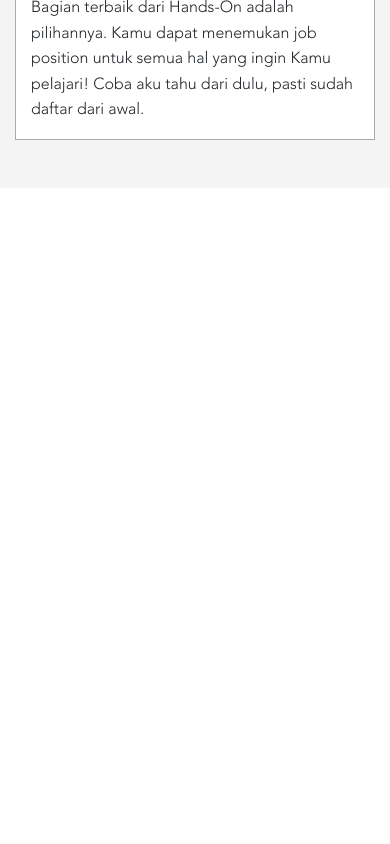
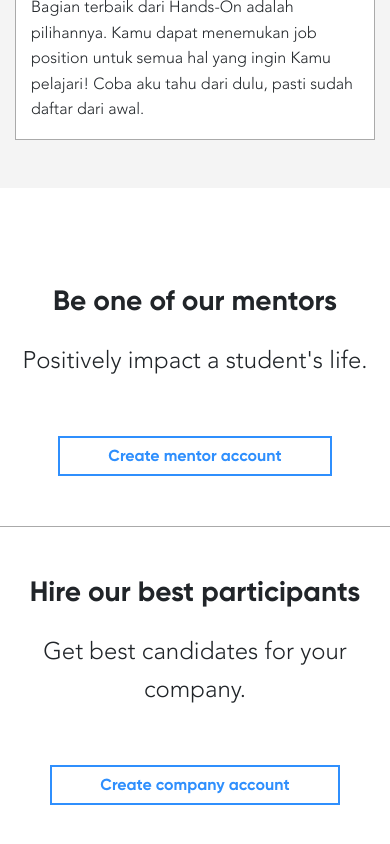
Before and after one commit to salvira3/hands-on, a React (Create React App) app: page / in a window 390 px wide. Shown: the part 4418-5262 px from the top of the page. Before the commit the page ends 4606 px from the top, so only its background shows below. Built offline with nearby package versions, Linux system fonts and the light colour scheme; a web font is replaced by a local one.

Commit message:
register card section

```diff
--- /dev/null
+++ b/src/component/RegisterCard.jsx
@@ -0,0 +1,25 @@
+//props: title, subtitle, url, btn-text
+import React from 'react';
+import '../mystyle.css';
+
+export class RegisterCard extends React.Component {
+  constructor(props) {
+    super(props);
+    this.state = {}
+    this.props = {
+      title: '',
+      subtitle: '',
+      url: '', //ini bentuknya path tp kan nanti?
+      btn_text: '',
+    }
+  }
+  render() {
+    return (
+      <div className="reg-card text-center">
+        <h3 className="bold-title pt-5">{this.props.title}</h3>
+        <h4 className="subtitle-content pt-3">{this.props.subtitle}</h4>
+        <button className="btn btn-home-inverse mt-5 pr-5 pl-5">{this.props.btn_text}</button>
+      </div>
+    )
+  }
+}
--- a/src/mystyle.css
+++ b/src/mystyle.css
@@ -115,6 +115,18 @@
 .btn-home:hover {
   background: #62aafd;
 }
+.btn-home-inverse {
+  background: transparent;
+  border: 2px solid #2F8FFD;
+  border-radius: 0;
+  color: #2F8FFD;
+  font-weight: bold;
+  transition: 0.3s;
+}
+.btn-home-inverse:hover {
+  background: #2F8FFD;
+  color: white;
+}
 .my-button a:hover {
   text-decoration: none;
 }
@@ -184,6 +196,7 @@
 .testimoni-card {
   background: white;
   border: 1px solid #aaa;
+  min-height: 300px;
 }
 .testimoni-card img {
   width: 100%;
@@ -191,3 +204,21 @@
 .person-info p {
   margin-bottom: 5px;
 }
+.first-card {
+  border-right: 1px solid #aaa;
+}
+@media (max-width: 720px) { /* media queries for -md */
+  .first-card {
+    border-right: none;
+    border-bottom: 1px solid #aaa;
+    padding-bottom: 50px;
+  }
+  .testimoni-card {
+    min-height: auto;
+  }
+}
+@media (max-width: 960px) and (min-width: 767px) { /* media queries for -md */
+  .testimoni-card {
+    min-height: 450px;
+  }
+}
--- a/src/screens/Home.jsx
+++ b/src/screens/Home.jsx
@@ -3,6 +3,7 @@
 import { CourseCard } from '../component/CourseCard';
 import { DescIcon } from '../component/DescIcon';
 import { TestimoniCard } from '../component/TestimoniCard';
+import { RegisterCard } from '../component/RegisterCard';
 
 export class Home extends React.Component {
   constructor(props) {
@@ -83,14 +84,26 @@
               </div>
             </div>
             <div className="row pt-5">
-              <div className="col-sm-4">
+              <div className="col-md-4">
                 <TestimoniCard name="Fathya Annasya" role="Software Quality Assurance Intern Mapan - PT Ruma" img_url="nasy" review="Saya percaya pada pembelajaran seumur hidup, dan Hands-On adalah tempat yang hebat untuk belajar dari expert. Saya belajar banyak dan merekomendasikannya ke semua teman saya."/>
               </div>
-              <div className="col-sm-4 pt-5 pt-sm-0">
+              <div className="col-md-4 pt-5 pt-md-0">
                 <TestimoniCard name="M. Fawwaz Syarif" role="Product Management Intern Traveloka" img_url="fawwaz" review="Saya bekerja di manajemen proyek dan bergabung dengan Hands-On karena saya mendapatkan kursus hebat. Mentor-mentornya luar biasa, menarik, dan sangat membantu. Terima kasih Hands-On!"/>
               </div>
-              <div className="col-sm-4 pt-5 pt-sm-0">
+              <div className="col-md-4 pt-5 pt-md-0">
                 <TestimoniCard name="Ivan Abdurrahman" role="Product Designer Intern Kargo Tech" img_url="ivan" review="Bagian terbaik dari Hands-On adalah pilihannya. Kamu dapat menemukan job position untuk semua hal yang ingin Kamu pelajari! Coba aku tahu dari dulu, pasti sudah daftar dari awal."/>
+              </div>
+            </div>
+          </div>
+        </div>
+        <div style={{backgroundColor: 'white'}}>
+          <div className="container pt-5 pb-5">
+            <div className="row">
+              <div className="col-md-6 first-card">
+                <RegisterCard title="Be one of our mentors" subtitle="Positively impact a student's life." btn_text="Create mentor account"/>
+              </div>
+              <div className="col-md-6">
+                <RegisterCard title="Hire our best participants" subtitle="Get best candidates for your company." btn_text="Create company account"/>
               </div>
             </div>
           </div>
```
